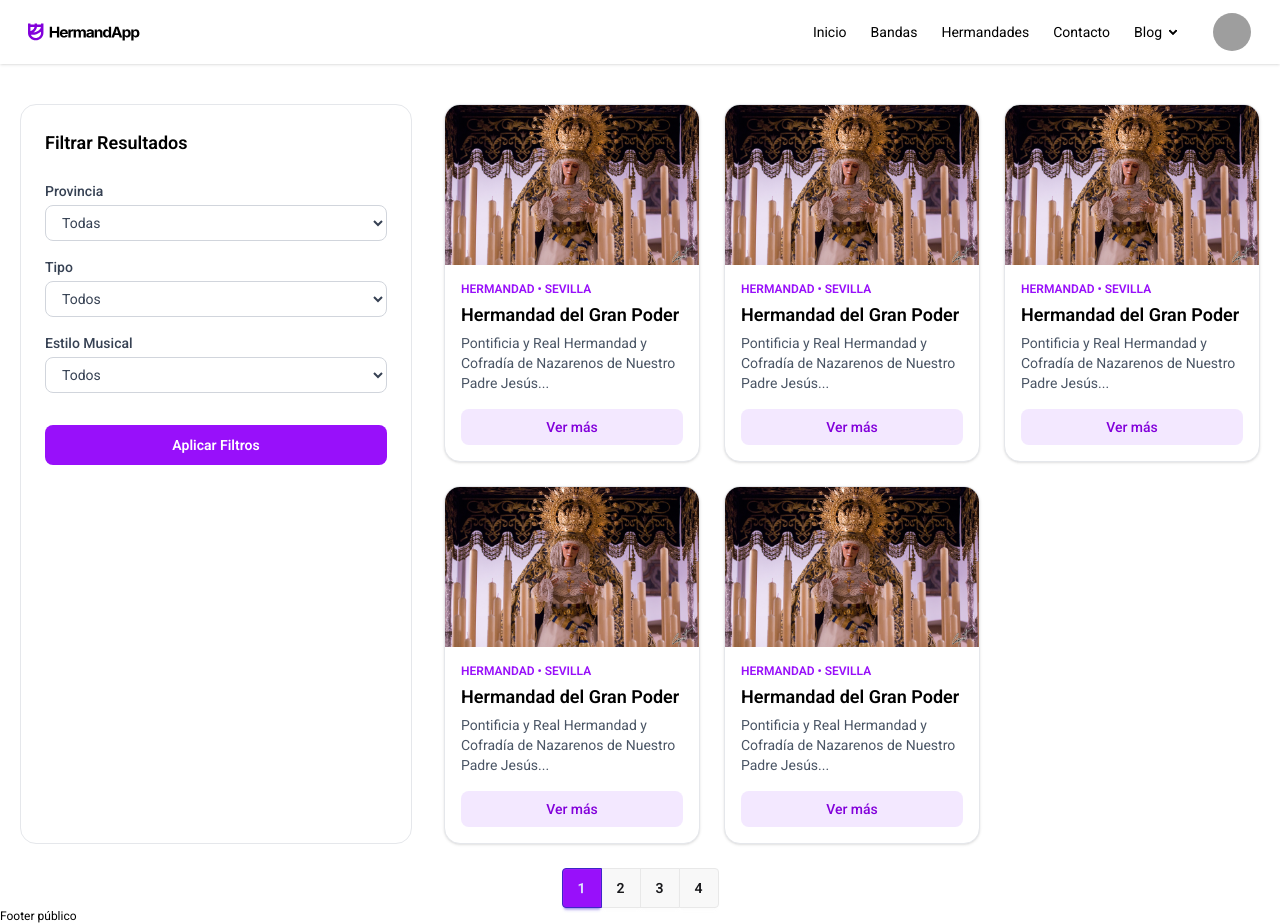
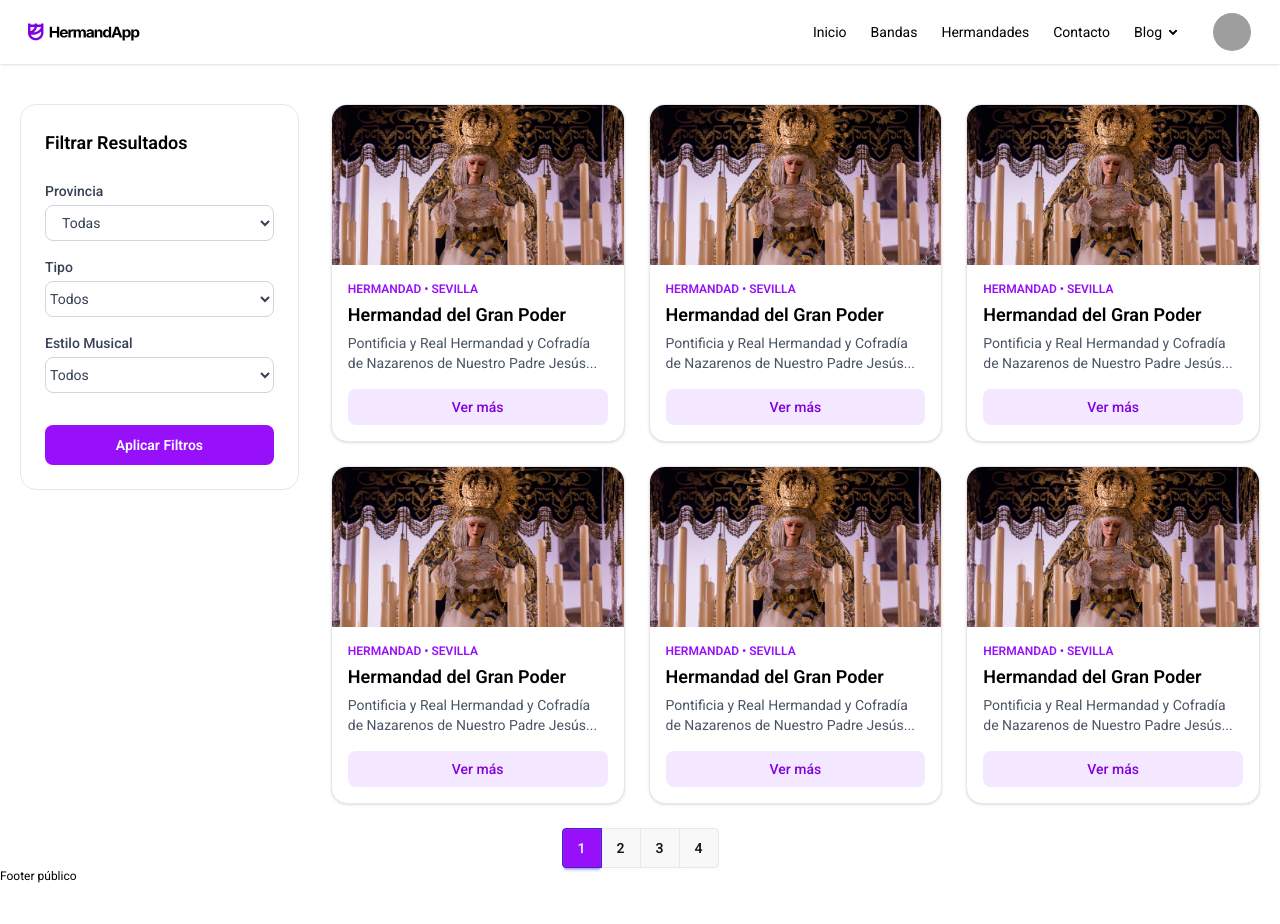
Before and after one commit to MarioMedac0005/hermandapp-front, a React (Vite) app: page /busqueda in a window 1280 px wide. After the commit the page ends 884 px from the top, so only its background shows below. Built offline with nearby package versions, Linux system fonts and the light colour scheme; grey boxes are pictures that could not be loaded.

Commit message:
ajustando el filtro

```diff
--- /dev/null
+++ b/src/components/busqueda/CardBusqueda.jsx
@@ -0,0 +1,33 @@
+import pruebaImagen from "../../pages/busqueda/prueba_virgen_paso.jpg";
+
+function CardBusqueda() {
+  return (
+    <div className="border border-gray-200 rounded-2xl overflow-hidden bg-white shadow-sm">
+      <img
+        src={pruebaImagen}
+        alt="Hermandad"
+        className="w-full h-40 object-cover"
+      />
+
+      <div className="p-4">
+        <span className="text-xs font-semibold text-purple-600">
+          HERMANDAD • SEVILLA
+        </span>
+
+        <h3 className="font-semibold text-lg mt-1">
+          Hermandad del Gran Poder
+        </h3>
+
+        <p className="text-gray-600 text-sm mt-1">
+          Pontificia y Real Hermandad y Cofradía de Nazarenos de Nuestro Padre Jesús...
+        </p>
+
+        <button className="mt-4 w-full bg-purple-100 text-purple-700 rounded-lg py-2 text-sm font-medium hover:bg-purple-200">
+          Ver más
+        </button>
+      </div>
+    </div>
+  );
+}
+
+export default CardBusqueda;
--- a/src/pages/busqueda/Busqueda.jsx
+++ b/src/pages/busqueda/Busqueda.jsx
@@ -1,22 +1,25 @@
-import pruebaImagen from "./prueba_virgen_paso.jpg";
+import CardBusqueda from "../../components/busqueda/CardBusqueda";
 
 function Busqueda() {
   return (
+    <div className="mt-10 mx-5">
 
-    <div>
-      <div className="grid grid-cols-1 md:grid-cols-3 gap-8 mt-10 mx-5">
-        <aside className="bg-white border border-gray-200 rounded-2xl p-6">
+      {/* GRID PRINCIPAL */}
+      <div className="grid grid-cols-1 md:grid-cols-[0.6fr_2fr] gap-8">
+
+        {/* FILTER */}
+        <aside className="bg-white border border-gray-200 rounded-2xl p-6 h-fit">
           <h2 className="text-lg font-semibold mb-6">Filtrar Resultados</h2>
+
           <form className="space-y-4">
             <div>
               <label htmlFor="provincia" className="block text-sm font-medium text-gray-700">
                 Provincia
               </label>
-              <div className="mt-1 relative">
               <select
                 id="provincia"
                 name="provincia"
-                  className="w-full border border-gray-300 rounded-lg py-2 pl-3 pr-8 text-sm text-gray-700 focus:outline-none focus:ring-2 focus:ring-purple-500 focus:border-purple-500"
+                className="mt-1 w-full border border-gray-300 rounded-lg py-2 pl-3 pr-8 text-sm text-gray-700 focus:ring-purple-500 focus:border-purple-500"
               >
                 <option value="">Todas</option>
                 <option value="sevilla">Sevilla</option>
@@ -24,32 +27,30 @@ function Busqueda() {
                 <option value="malaga">Málaga</option>
               </select>
             </div>
-            </div>
+
             <div>
               <label htmlFor="tipo" className="block text-sm font-medium text-gray-700">
                 Tipo
               </label>
-              <div className="mt-1 relative">
               <select
                 id="tipo"
                 name="tipo"
-                  className="w-full border border-gray-300 rounded-lg py-2 pl-3 pr-8 text-sm text-gray-700 focus:outline-none focus:ring-2 focus:ring-purple-500 focus:border-purple-500"
+                className="mt-1 w-full border border-gray-300 rounded-lg py-2 pl3 pr-8 text-sm text-gray-700 focus:ring-purple-500 focus:border-purple-500"
               >
                 <option value="">Todos</option>
                 <option value="hermandad">Hermandad</option>
                 <option value="banda">Banda</option>
               </select>
             </div>
-            </div>
+
             <div>
               <label htmlFor="estilo" className="block text-sm font-medium text-gray-700">
                 Estilo Musical
               </label>
-              <div className="mt-1 relative">
               <select
                 id="estilo"
                 name="estilo"
-                  className="w-full border border-gray-300 rounded-lg py-2 pl-3 pr-8 text-sm text-gray-700 focus:outline-none focus:ring-2 focus:ring-purple-500 focus:border-purple-500"
+                className="mt-1 w-full border border-gray-300 rounded-lg py-2 pl3 pr-8 text-sm text-gray-700 focus:ring-purple-500 focus:border-purple-500"
               >
                 <option value="">Todos</option>
                 <option value="agrupacion">Agrupación Musical</option>
@@ -57,7 +58,7 @@ function Busqueda() {
                 <option value="banda_musica">Banda de Música</option>
               </select>
             </div>
-            </div>
+
             <button
               type="submit"
               className="w-full mt-4 bg-purple-600 text-white py-2.5 rounded-lg text-sm font-semibold hover:bg-purple-700 transition"
@@ -66,115 +67,30 @@ function Busqueda() {
             </button>
           </form>
         </aside>
-        <div className="md:col-span-2 grid grid-cols-1 sm:grid-cols-2 lg:grid-cols-3 gap-6">
-          <div className="border border-gray-200 rounded-2xl overflow-hidden bg-white shadow-sm">
-            <img
-              src={pruebaImagen}
-              alt="Hermandad"
-              className="w-full h-40 object-cover"
-            />
-            <div className="p-4">
-              <span className="text-xs font-semibold text-purple-600">HERMANDAD • SEVILLA</span>
-              <h3 className="font-semibold text-lg mt-1">
-                Hermandad del Gran Poder
-              </h3>
-              <p className="text-gray-600 text-sm mt-1">
-                Pontificia y Real Hermandad y Cofradía de Nazarenos de Nuestro Padre Jesús...
-              </p>
-              <button className="mt-4 w-full bg-purple-100 text-purple-700 rounded-lg py-2 text-sm font-medium hover:bg-purple-200">
-                Ver más
-              </button>
+
+        {/* CARDS */}
+        <div className="grid grid-cols-1 sm:grid-cols-2 lg:grid-cols-3 gap-6">
+          <CardBusqueda />
+          <CardBusqueda />
+          <CardBusqueda />
+          <CardBusqueda />
+          <CardBusqueda />
+          <CardBusqueda />
         </div>
+
       </div>
-          <div className="border border-gray-200 rounded-2xl overflow-hidden bg-white shadow-sm">
-            <img
-              src={pruebaImagen}
-              alt="Hermandad"
-              className="w-full h-40 object-cover"
-            />
-            <div className="p-4">
-              <span className="text-xs font-semibold text-purple-600">HERMANDAD • SEVILLA</span>
-              <h3 className="font-semibold text-lg mt-1">
-                Hermandad del Gran Poder
-              </h3>
-              <p className="text-gray-600 text-sm mt-1">
-                Pontificia y Real Hermandad y Cofradía de Nazarenos de Nuestro Padre Jesús...
-              </p>
-              <button className="mt-4 w-full bg-purple-100 text-purple-700 rounded-lg py-2 text-sm font-medium hover:bg-purple-200">
-                Ver más
-              </button>
-            </div>
-          </div>
-          <div className="border border-gray-200 rounded-2xl overflow-hidden bg-white shadow-sm">
-            <img
-              src={pruebaImagen}
-              alt="Hermandad"
-              className="w-full h-40 object-cover"
-            />
-            <div className="p-4">
-              <span className="text-xs font-semibold text-purple-600">HERMANDAD • SEVILLA</span>
-              <h3 className="font-semibold text-lg mt-1">
-                Hermandad del Gran Poder
-              </h3>
-              <p className="text-gray-600 text-sm mt-1">
-                Pontificia y Real Hermandad y Cofradía de Nazarenos de Nuestro Padre Jesús...
-              </p>
-              <button className="mt-4 w-full bg-purple-100 text-purple-700 rounded-lg py-2 text-sm font-medium hover:bg-purple-200">
-                Ver más
-              </button>
-            </div>
-          </div>
-          <div className="border border-gray-200 rounded-2xl overflow-hidden bg-white shadow-sm">
-            <img
-              src={pruebaImagen}
-              alt="Hermandad"
-              className="w-full h-40 object-cover"
-            />
-            <div className="p-4">
-              <span className="text-xs font-semibold text-purple-600">HERMANDAD • SEVILLA</span>
-              <h3 className="font-semibold text-lg mt-1">
-                Hermandad del Gran Poder
-              </h3>
-              <p className="text-gray-600 text-sm mt-1">
-                Pontificia y Real Hermandad y Cofradía de Nazarenos de Nuestro Padre Jesús...
-              </p>
-              <button className="mt-4 w-full bg-purple-100 text-purple-700 rounded-lg py-2 text-sm font-medium hover:bg-purple-200">
-                Ver más
-              </button>
-            </div>
-          </div>
-          <div className="border border-gray-200 rounded-2xl overflow-hidden bg-white shadow-sm">
-            <img
-              src={pruebaImagen}
-              alt="Hermandad"
-              className="w-full h-40 object-cover"
-            />
-            <div className="p-4">
-              <span className="text-xs font-semibold text-purple-600">HERMANDAD • SEVILLA</span>
-              <h3 className="font-semibold text-lg mt-1">
-                Hermandad del Gran Poder
-              </h3>
-              <p className="text-gray-600 text-sm mt-1">
-                Pontificia y Real Hermandad y Cofradía de Nazarenos de Nuestro Padre Jesús...
-              </p>
-              <button className="mt-4 w-full bg-purple-100 text-purple-700 rounded-lg py-2 text-sm font-medium hover:bg-purple-200">
-                Ver más
-              </button>
-            </div>
-          </div>
-        </div>
-      </div>
+
+      {/* PAGINACIÓN */}
       <div className="flex justify-center mt-6">
         <div className="join">
-          <input className="join-item btn btn-square bg-purple-600" type="radio"name="options"aria-label="1"checked="checked"/>
-          <input className="join-item btn btn-square" type="radio" name="options" aria-label="2" />
-          <input className="join-item btn btn-square" type="radio" name="options" aria-label="3" />
-          <input className="join-item btn btn-square" type="radio" name="options" aria-label="4" />
-        </div>
+          <input className="join-item btn btn-square bg-purple-600" type="radio" name="page" aria-label="1" defaultChecked />
+          <input className="join-item btn btn-square" type="radio" name="page" aria-label="2" />
+          <input className="join-item btn btn-square" type="radio" name="page" aria-label="3" />
+          <input className="join-item btn btn-square" type="radio" name="page" aria-label="4" />
         </div>
       </div>
 
-
+    </div>
   );
 }
 
```
Lines whose indentation alone changed are shown as unchanged.
